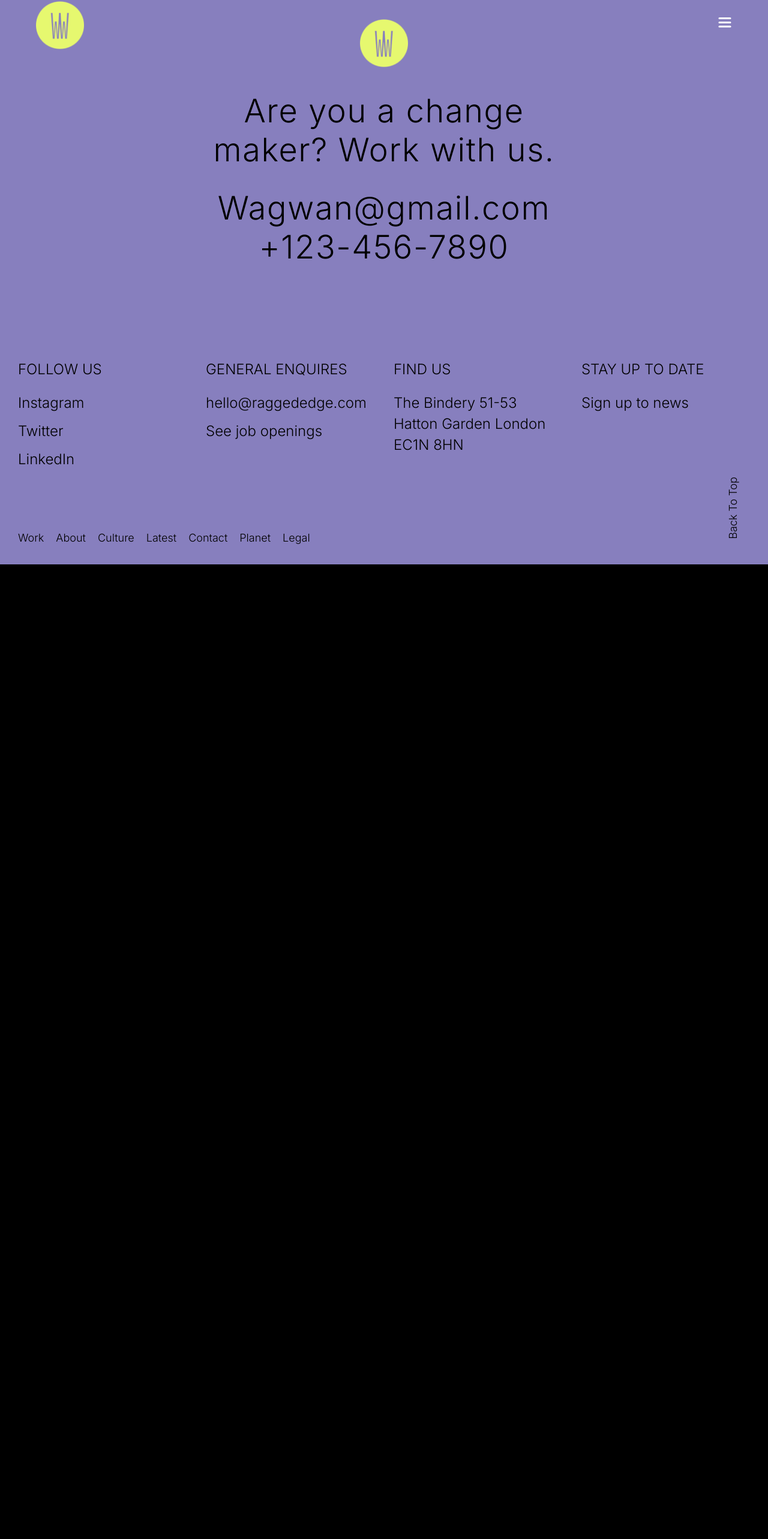
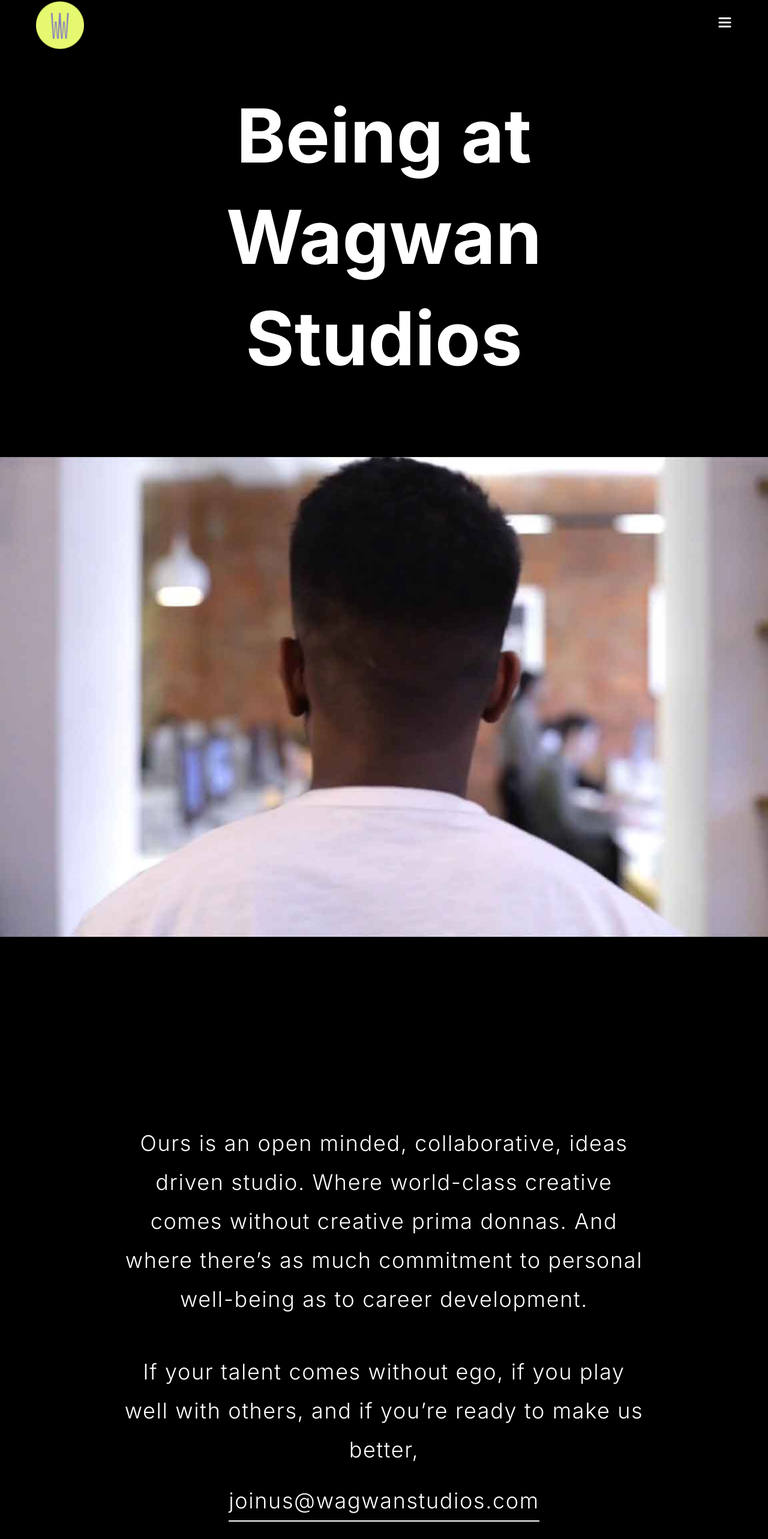
Before and after one commit to wagwan-studios/wagwan, a Next.js app: page /culture in a window 1280 px wide. Shown: the part 38-2604 px from the top of the page at 60% size. Before the commit the page ends 979 px from the top, so only its background shows below. Built offline with nearby package versions, Linux system fonts and the light colour scheme.

Commit message:
feature/ culture page

```diff
--- a/src/app/about/page.tsx
+++ b/src/app/about/page.tsx
@@ -1,6 +1,6 @@
 import TransitionAnimation from "@/components/common/transition-animation";
-import AboutHero from "@/components/presentational/about-hero";
-import AboutUsContent from "@/components/presentational/about-us-content";
+import AboutHero from "@/components/presentational/about/about-hero";
+import AboutUsContent from "@/components/presentational/about/about-us-content";
 import Image from "next/image";
 import ServiceSection from "@/components/presentational/service-section";
 
@@ -9,10 +9,10 @@
         <AboutHero/>
         <AboutUsContent/>
         <div className='w-full h-[250px]  relative mb-16 sm:h-[350px] md:h-[800px] md:mb-[400px]'>
-            <Image src={"/office-image.png"} alt={"Office"} fill objectFit="cover"/>
+            <Image src={"/office-image.png"} alt={"Office"} fill priority objectFit="cover"/>
         </div>
         <ServiceSection/>
-        <div className='h-[100px] relative z-10 md:h-[300px] xl:h-[500px]'/>
+        <div className='h-[100px] md:h-[300px] xl:h-[500px]'/>
     </TransitionAnimation>
 }
 
--- a/src/app/culture/page.tsx
+++ b/src/app/culture/page.tsx
@@ -1,7 +1,18 @@
+import TransitionAnimation from "@/components/common/transition-animation";
+import CultureHero from "@/components/presentational/culture-hero";
+import Image from "next/image";
+import CultureContent from "@/components/presentational/culture-content";
 
 
 function Culture() {
-    return null
+    return <TransitionAnimation>
+        <CultureHero/>
+        <div className='w-full h-[250px]  relative mb-16 sm:h-[350px] md:h-[800px] md:mb-[200px]'>
+            <Image src={"/culture-image.png"} alt={"Office"} fill priority objectFit="cover"/>
+        </div>
+        <CultureContent/>
+        <div className='h-[100px] md:h-[300px] xl:h-[500px]'/>
+    </TransitionAnimation>
 
 }
 export default Culture
--- a/src/components/presentational/about-us-content.tsx
+++ b/src/components/presentational/about/about-us-content.tsx
@@ -1,5 +1,5 @@
 import React from "react";
-import AboutValues from "@/components/presentational/about-values";
+import AboutValues from "@/components/presentational/about/about-values";
 
 const aboutUsValuesList = [
     {
--- /dev/null
+++ b/src/components/presentational/culture-content.tsx
@@ -0,0 +1,38 @@
+"use client"
+
+import {motion, Variants} from "framer-motion";
+const cardVariants: Variants = {
+    offscreen: {
+        opacity: 0
+    },
+    onscreen: {
+        opacity: 1,
+        transition: {
+            type: "keyframes",
+            duration: 0.8
+        }
+    }
+};
+function CultureContent() {
+    return(
+        <motion.section initial="offscreen"
+                    whileInView="onscreen"
+                    viewport={{ once: true, amount: 0.8 }} variants={cardVariants} className='lg:px-[200px] 2xl:px-[400px] px-mobile-container pt-28 flex flex-col items-center'>
+            <p className='heading-h4 !font-light text-white text-center pb-5 md:pb-14 md:text-[36px]'>
+                Ours is an open minded, collaborative, ideas driven studio.
+                Where world-class creative comes without creative prima
+                donnas. And where there’s as much commitment to personal
+                well-being as to career development.
+            </p >
+            <p className='heading-h4 !font-light text-white text-center pb-5 md:text-[36px]'>
+                If your talent comes without ego, if you play well with others,
+                and if you’re ready to make us better,
+            </p>
+            <p className='heading-h4 !font-light text-white text-center border-b-2 border-white w-fit md:text-[36px]'>
+                joinus@wagwanstudios.com
+            </p>
+        </motion.section>
+    )
+}
+
+export default CultureContent
--- /dev/null
+++ b/src/components/presentational/culture-hero.tsx
@@ -0,0 +1,11 @@
+function CultureHero() {
+    return(
+        <section className={`md:h-[800px] md:pt-[150px] xl:pt-[180px] 2xl:pt-[250px] h-[500px] text-center flex justify-center pt-[100px] px-10`}>
+            <div className='md:max-w-[90%] lg:max-w-[80%] text-center flex flex-col items-center'>
+                <h1 className='heading-h1 leading-[168.96px] text-primary-color pb-3 lg:pb-10'>Being at
+                    Wagwan Studios</h1>
+            </div>
+        </section>
+    )
+}
+export default CultureHero
```
Also changed, not shown: public/culture-image.png (added), src/components/presentational/about/about-hero.tsx (renamed from src/components/presentational/about-hero.tsx), src/components/presentational/about/about-values.tsx (renamed from src/components/presentational/about-values.tsx).
